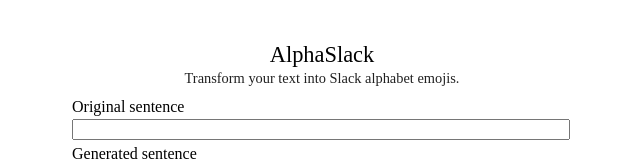
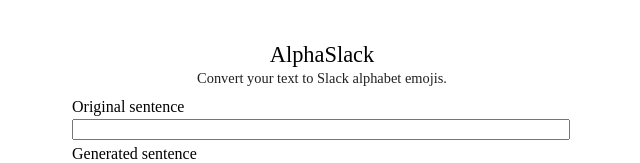
Before and after one commit to sezabass/alphaslack, a website built with webpack: page static/index.html in a window 1280 px wide. Shown: the top 163 px of the page, 318-958 px from the left. Built offline with nearby package versions, Linux system fonts and the light colour scheme.

Commit message:
Change page subtitle text

```diff
--- a/static/index.html
+++ b/static/index.html
@@ -41,7 +41,7 @@
 
     <div class="content">
         <h1>AlphaSlack</h1>
-        <h2>Transform your text into Slack alphabet emojis.</h2>
+        <h2>Convert your text to Slack alphabet emojis.</h2>
         <form class="form-convert">
             <label class="form-row" for="original-sentence">
                 <span class="form-label">Original sentence</span>
```
